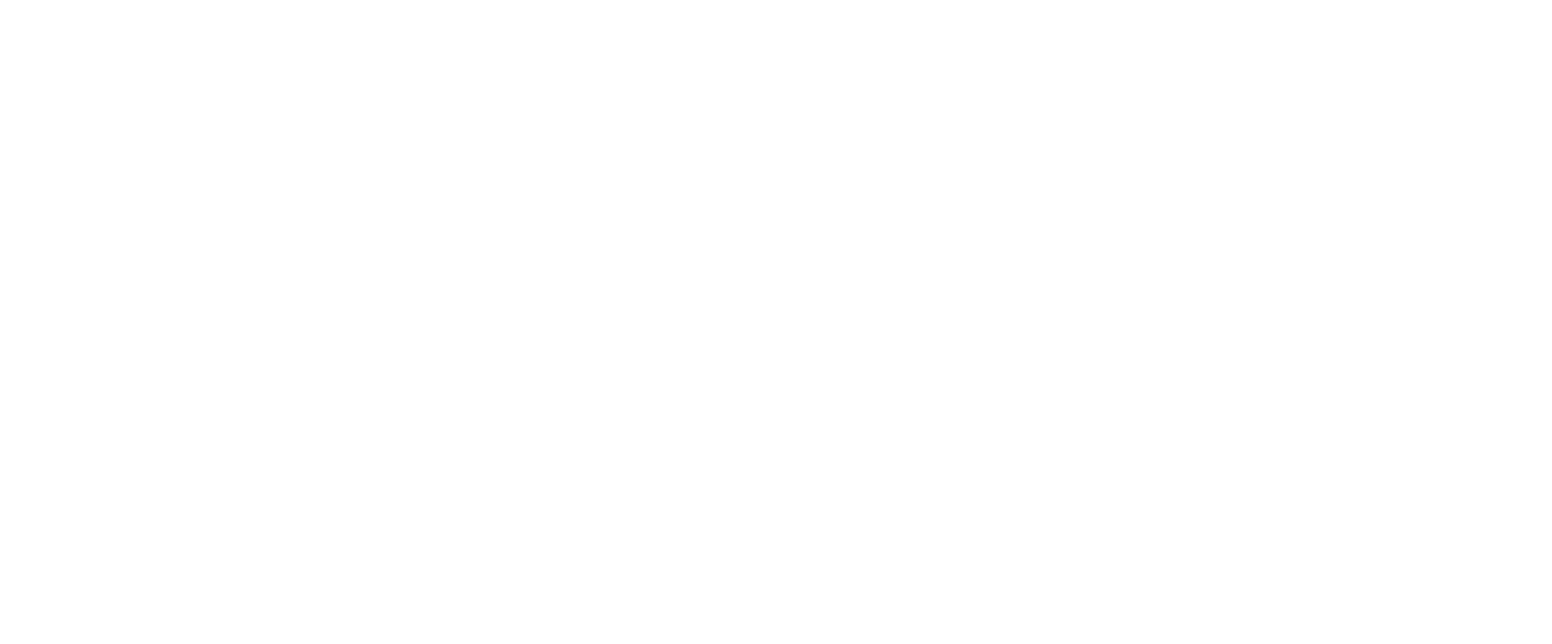
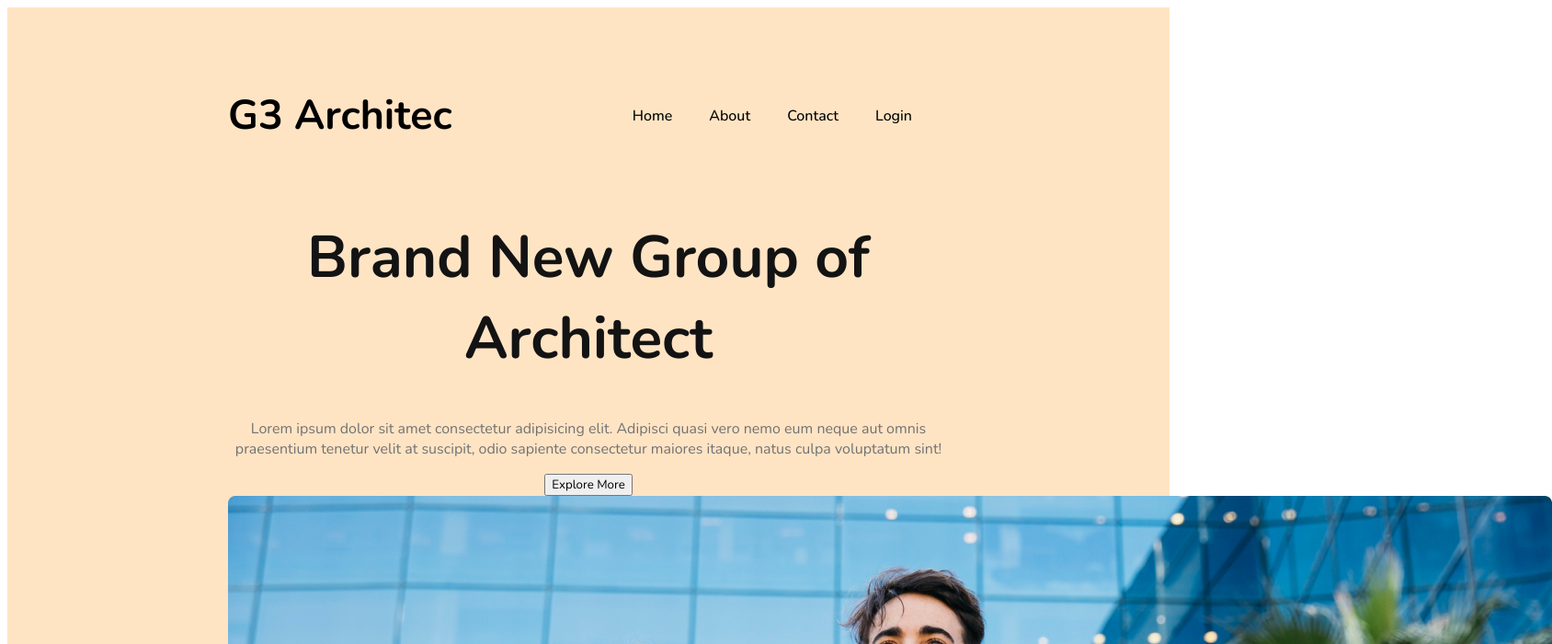
Before and after one commit to amirul221/g3-architects-web, a plain HTML site: page index.html in a window 1280 px wide. Shown: the top 700 px of the page at 92% size, 1688 px wide, since content can reach past the window. Drawn offline with nearby package versions, Linux system fonts and the light colour scheme.

Commit message:
added banner

```diff
--- a/index.html
+++ b/index.html
@@ -7,6 +7,32 @@
     <link rel="stylesheet" href="styles/architec.css">
 </head>
 <body>
+      <header>
+        <nav>
+            <h1 class="nav-tittle">G3 Architec</h1>
+            <ul class="bar">
+                <li><a href="">Home</a></li>
+                <li><a href="">About</a></li>
+                <li><a href="">Contact</a></li>
+                <li><a href="">Login</a></li>
+            </ul>
+          </nav>
+          <div class="banner">
+            <div class="banner-content">
+                <h1 class="banner-tittle">Brand New Group of Architect</h1>
+                <p class="banner-description">
+                Lorem ipsum dolor sit amet consectetur adipisicing elit. Adipisci quasi vero nemo eum neque aut omnis praesentium tenetur velit at suscipit, odio sapiente consectetur maiores itaque, natus culpa voluptatum sint!
+                </p>
+                <button class="btn-primary">Explore More</button>
+            </div>
+            <img src="images/banner.png" alt="">
+          </div>
+      </header>
+    <main>
 
+    </main>
+    <footer>
+
+    </footer>
 </body>
 </html>
--- a/styles/architec.css
+++ b/styles/architec.css
@@ -0,0 +1,50 @@
+@import url('https://fonts.googleapis.com/css2?family=Nunito:ital,wght@0,200..1000;1,200..1000&display=swap');
+
+* {
+  font-family: "Nunito", sans-serif;
+  font-optical-sizing: auto;
+  font-weight: <weight>;
+  font-style: normal;
+}
+/* header */
+header{
+  background-color: bisque;
+  padding: 50px 240px;
+}
+nav{
+     display: flex;
+     justify-content: space-between;
+     align-items: center;
+}
+.nav-tittle{
+  color: black;
+  font-size: 2.8rem;
+  font-weight: 700;
+}
+.bar{
+  display: flex;
+}
+ul li a{
+  text-decoration: none;
+  color: black;
+}
+nav li{
+  list-style: none;
+  margin-right: 40px;
+  font-weight: 500;
+  font-size: 1em;
+}
+/* banner styles */
+.banner-content{
+  max-width: 800px;
+  text-align: center;
+  margin: 0px auto;
+}
+.banner-tittle{
+  font-size: 4rem;
+  font-weight: 700;
+  color: #131313;
+}
+.banner-description{
+  color: #727272;
+}
```
Also changed, not shown: images/architect.png (added), images/banner.png (added), images/icons/customers.png (added), images/icons/email.png (added), images/icons/projects.png (added), images/icons/ribon.png (added), images/sponsors/amazon.png (added), images/sponsors/figma.png (added), images/sponsors/google.png (added), images/sponsors/spotify.png (added), images/sponsors/telerama.png (added), images/team1.png (added), images/team2.png (added), images/team3.png (added), 1 more files.
